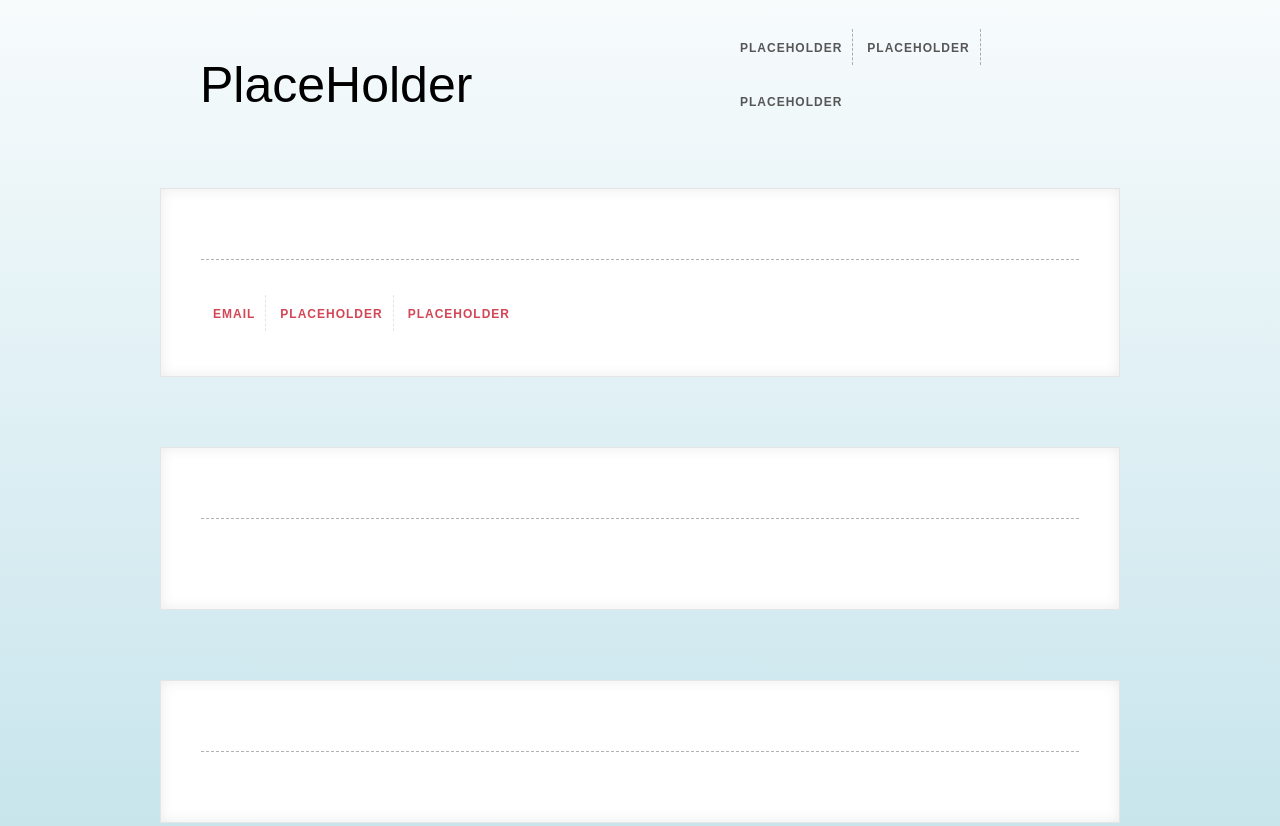
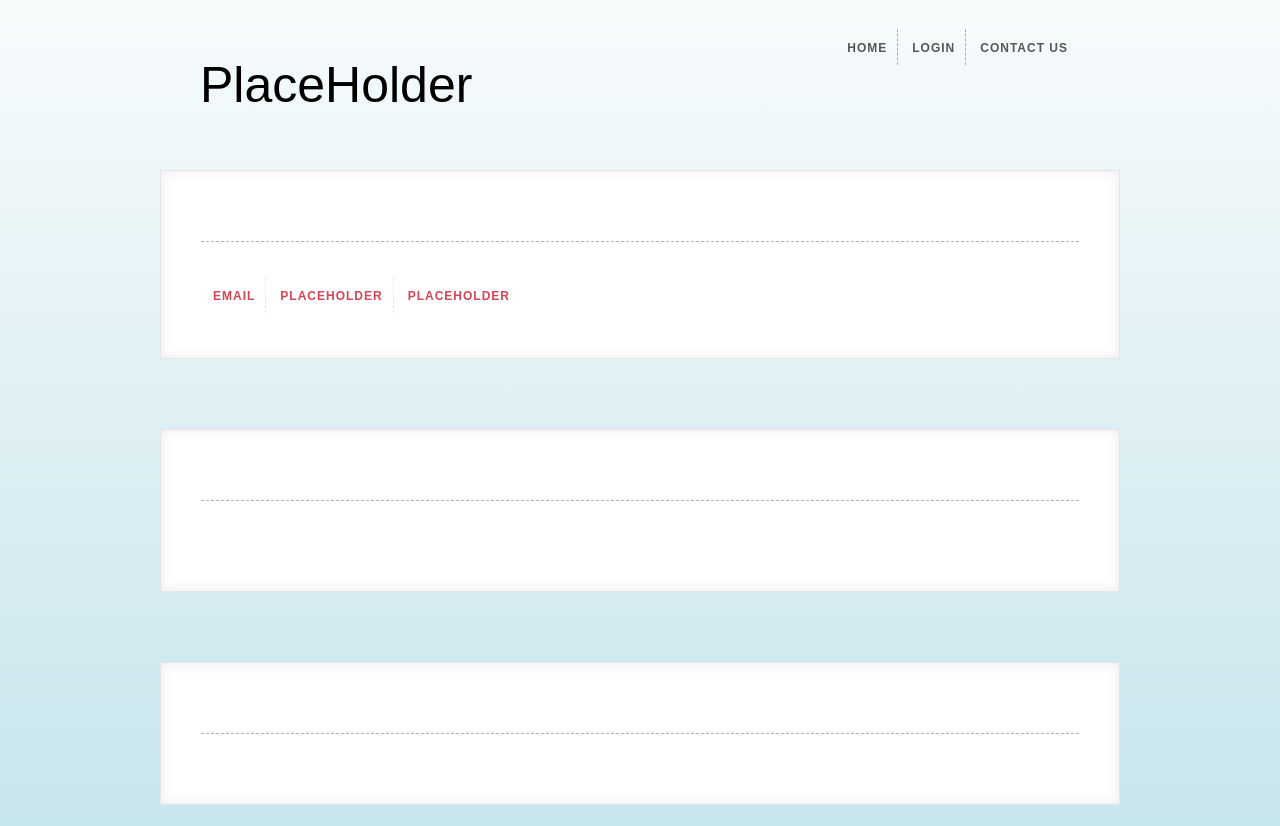
Before and after one commit to JvestGit/Window-app-site, a plain HTML site: page contactInfo.html in a window 1280 px wide. Shown: the top 826 px of the page. Drawn offline with Linux system fonts and the light colour scheme.

Commit message:
fixed the nav bar on login and contact info

```diff
--- a/contactInfo.html
+++ b/contactInfo.html
@@ -19,9 +19,9 @@
 
         <nav>
           <ul>
-            <li><a href="index.html">PlaceHolder</a></li>
-            <li><a href="login.html">PlaceHolder</a></li>
-            <li><a href="contactInfo.html">PlaceHolder</a></li>
+            <li><a href="index.html">Home</a></li>
+            <li><a href="login.html">Login</a></li>
+            <li><a href="contactInfo.html">Contact Us</a></li>
           </ul>
         </nav>
       </header>
```
Also changed, not shown: login.html (+3 -3 lines).
